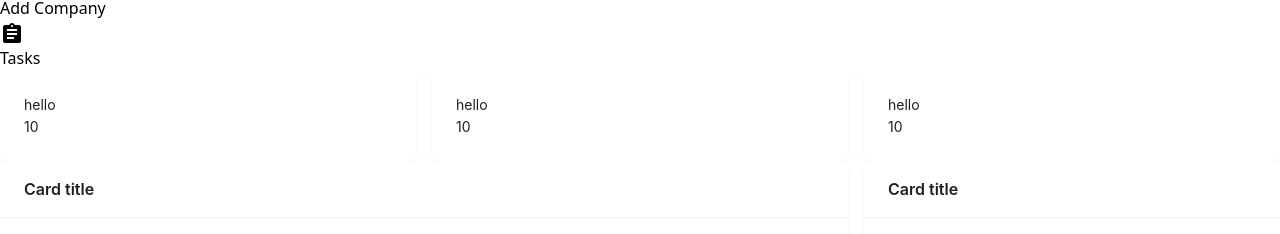
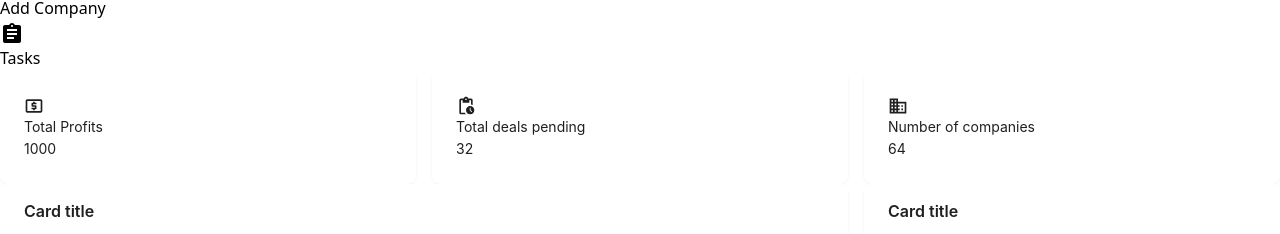
Before and after one commit to KarthikeyaKollu/dashboard-react, a React (Vite) app: page / in a window 1280 px wide. Shown: the part 219-453 px from the top of the page. Built offline with nearby package versions, Linux system fonts and the light colour scheme; no server answers.

Commit message:
added icons to cards

```diff
--- a/src/components/home/Cards.jsx
+++ b/src/components/home/Cards.jsx
@@ -1,14 +1,31 @@
 import React from 'react'
 import { Card, Col, Row } from 'antd';
+import LocalAtmIcon from '@mui/icons-material/LocalAtm';
+import PendingActionsIcon from '@mui/icons-material/PendingActions';
+import BusinessIcon from '@mui/icons-material/Business';
+
 export const Cards = () => {
+
+  const homecards=[{title:"Total Profits",desc:"1000",logo:<LocalAtmIcon fontSize='small'/>,color:"text-blue-500 bg-blue-200"},
+                   {title:"Total deals pending",desc:"32",logo:<PendingActionsIcon fontSize='small' />, color:"text-green-500 bg-green-200"},
+                   {title:"Number of companies",desc:"64",logo:<BusinessIcon fontSize='small' />, color:"text-orange-500 bg-orange-200"},
+  ]
+
   return (
     <div className='' >
       <Row gutter={[16, { xs: 8, sm: 16, md: 24, lg: 32 }]} justify={"center"}>
 
-       {[1,2,3].map((item,index)=>(<Col key={index} xs={24} sm={8} >
-          <Card bordered={false}>
-            <div>hello</div>
-            <div>10</div>
+       {homecards.map((item,index)=>(<Col key={index} xs={24} sm={8} >
+          <Card bordered={false} className='flex flex-col'>
+            <div className='absolute flex space-x-4 top-0 left-0 p-3 ml-2 font-semibold text-lg '>
+              <div className={`${item.color} size-7 flex justify-center items-center rounded-full `}>
+                {item.logo}
+              </div>
+              <h2>{item.title}</h2>
+            </div>
+            <div className='flex mt-5 ml-9 h-6 text-3xl font-bold '>
+              {item.desc}
+            </div>
           </Card>
         </Col>))}
       </Row>
```
